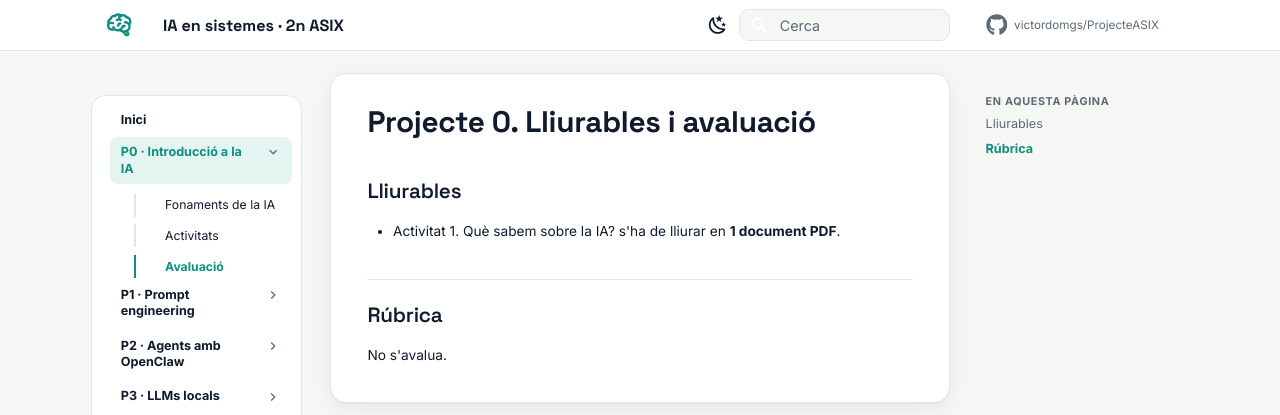
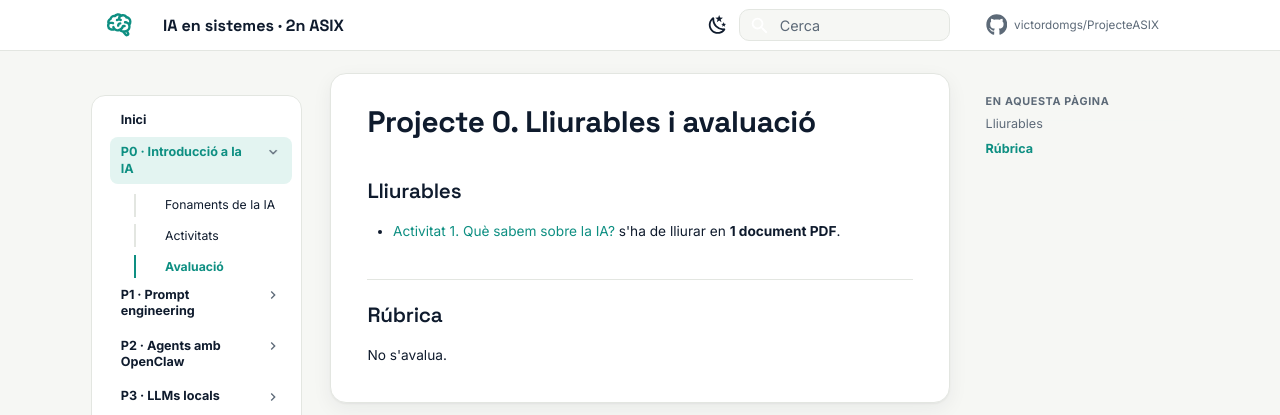
Before and after one commit to victordomgs/ProjecteASIX, an MkDocs documentation site: the page built from docs/p0-introduccio-ia/avaluacio.md, in a window 1280 px wide. Shown: the top 415 px of the page. Built offline with MkDocs 1.6.1 and Material for MkDocs 9.7.7, drawn with Linux system fonts in a browser that asks for light colours; comment, search, counter and statistics services are not loaded; part of the change alters nothing that is shown.

```diff
--- a/docs/p0-introduccio-ia/avaluacio.md
+++ b/docs/p0-introduccio-ia/avaluacio.md
@@ -2,7 +2,7 @@
 
 ## Lliurables
 
-- Activitat 1. Què sabem sobre la IA? s'ha de lliurar en **1 document PDF**.
+- [Activitat 1. Què sabem sobre la IA?](https://victordomgs.github.io/ProjecteASIX/p0-introduccio-ia/activitats/) s'ha de lliurar en **1 document PDF**.
 
 ## Rúbrica
 
```
